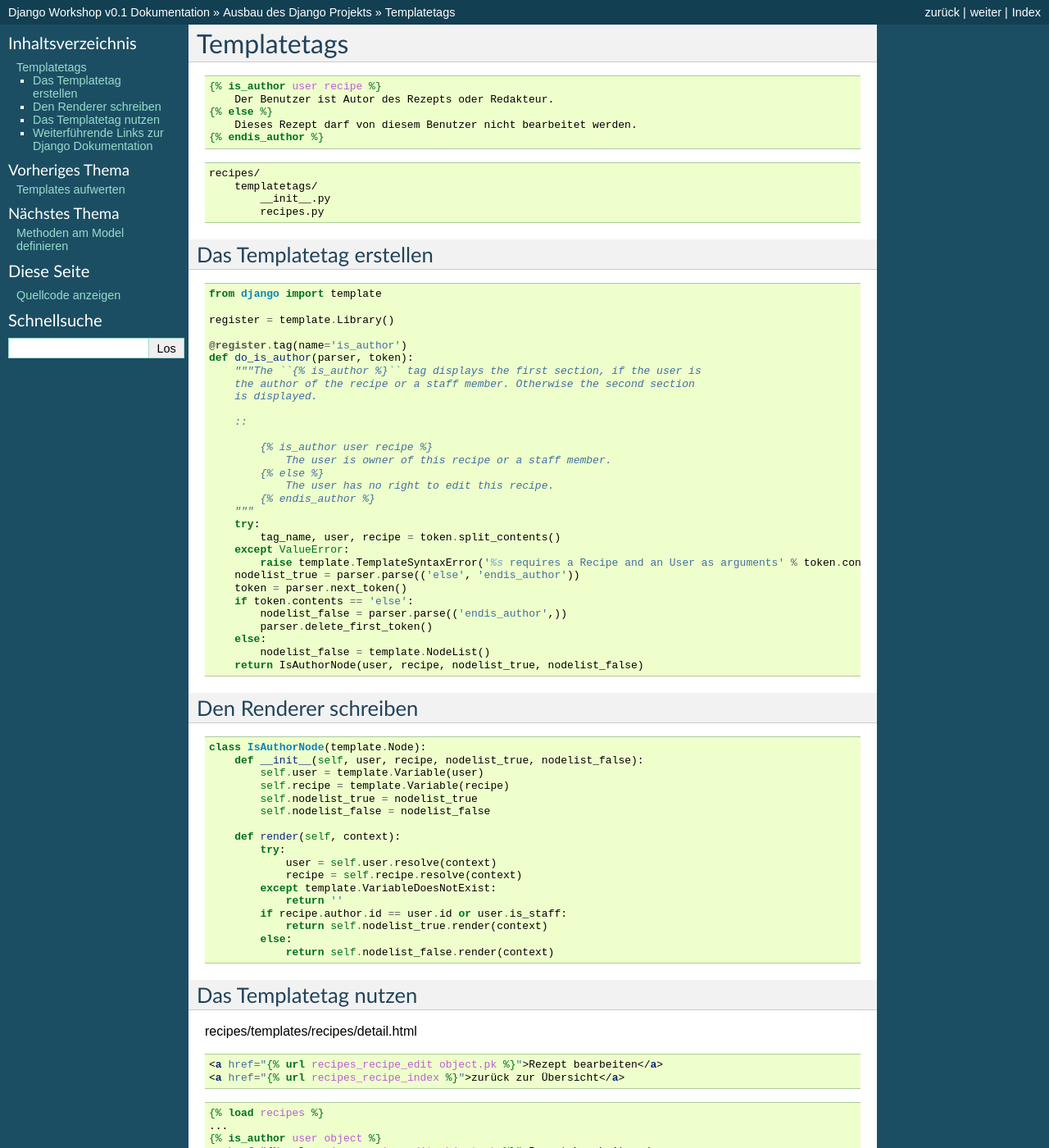
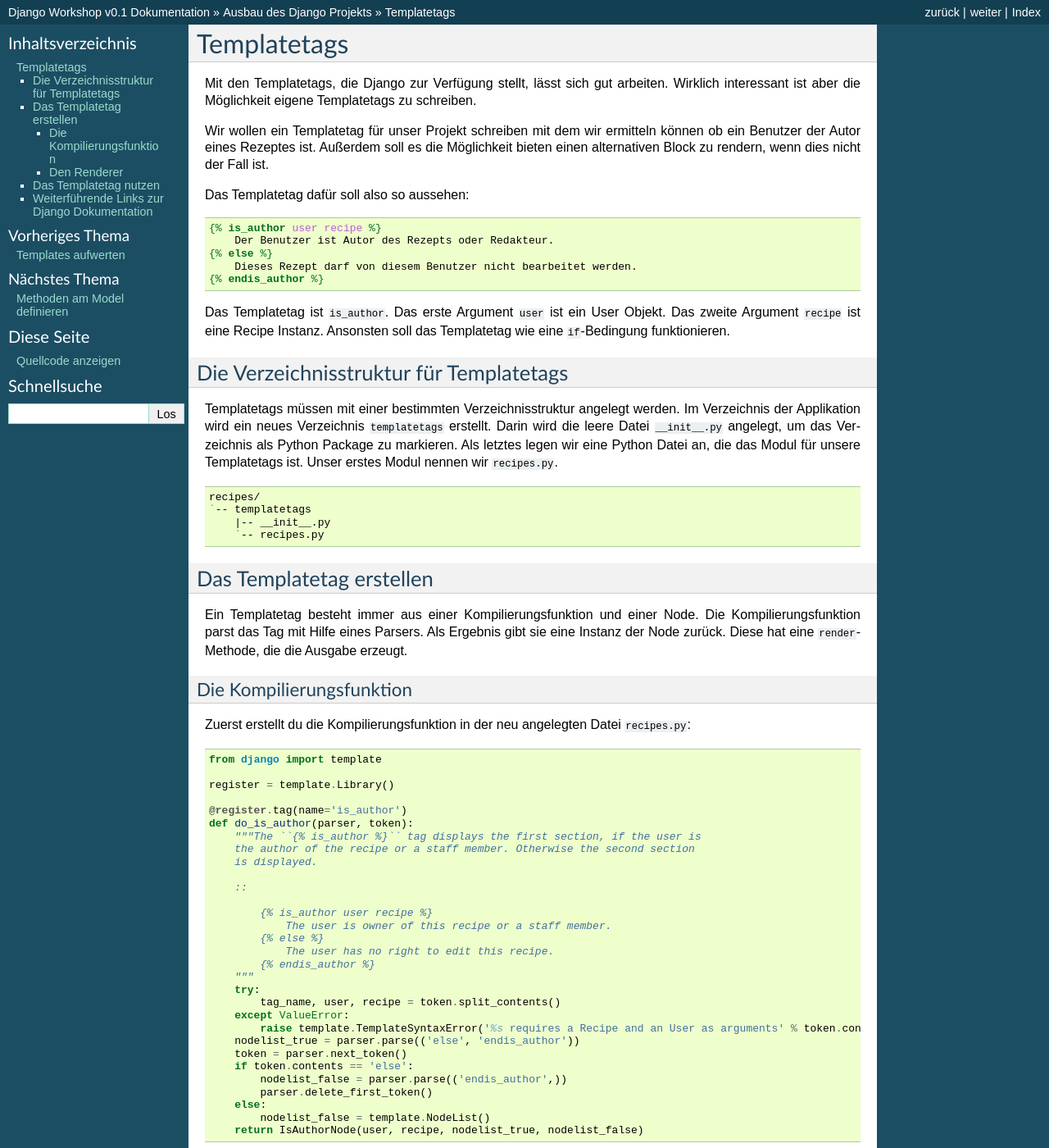
Before and after one commit to keimlink/django-workshop, a Sphinx documentation site: the page built from docs/ausbau/templatetags.rst, in a window 1280 px wide and 1400 px high. Shown: the whole window at 82% size. Built offline with Sphinx 7.4.7, drawn with Linux system fonts in a browser that asks for light colours; some of the changed text lies outside the part shown.

Commit message:
Kapitel über Templatetags mit Text versehen.

```diff
--- a/docs/ausbau/templatetags.rst
+++ b/docs/ausbau/templatetags.rst
@@ -1,5 +1,11 @@
 Templatetags
 ************
+
+Mit den Templatetags, die Django zur Verfügung stellt, lässt sich gut arbeiten. Wirklich interessant ist aber die Möglichkeit eigene Templatetags zu schreiben.
+
+Wir wollen ein Templatetag für unser Projekt schreiben mit dem wir ermitteln können ob ein Benutzer der Autor eines Rezeptes ist. Außerdem soll es die Möglichkeit bieten einen alternativen Block zu rendern, wenn dies nicht der Fall ist.
+
+Das Templatetag dafür soll also so aussehen:
 
 ..  code-block:: html+django
 
@@ -9,15 +15,29 @@ Templatetags
         Dieses Rezept darf von diesem Benutzer nicht bearbeitet werden.
     {% endis_author %}
 
+Das Templatetag ist ``is_author``. Das erste Argument ``user`` ist ein User Objekt. Das zweite Argument ``recipe`` ist eine Recipe Instanz. Ansonsten soll das Templatetag wie eine ``if``-Bedingung funktionieren.
+
+Die Verzeichnisstruktur für Templatetags
+========================================
+
+Templatetags müssen mit einer bestimmten Verzeichnisstruktur angelegt werden. Im Verzeichnis der Applikation wird ein neues Verzeichnis ``templatetags`` erstellt. Darin wird die leere Datei ``__init__.py`` angelegt, um das Verzeichnis als Python Package zu markieren. Als letztes legen wir eine Python Datei an, die das Modul für unsere Templatetags ist. Unser erstes Modul nennen wir ``recipes.py``.
+
 ..  code-block:: bash
 
     recipes/
-        templatetags/
-            __init__.py
-            recipes.py
+    `-- templatetags
+        |-- __init__.py
+        `-- recipes.py
 
 Das Templatetag erstellen
 =========================
+
+Ein Templatetag besteht immer aus einer Kompilierungsfunktion und einer Node. Die Kompilierungsfunktion parst das Tag mit Hilfe eines Parsers. Als Ergebnis gibt sie eine Instanz der Node zurück. Diese hat eine ``render``-Methode, die die Ausgabe erzeugt.
+
+Die Kompilierungsfunktion
+-------------------------
+
+Zuerst erstellt du die Kompilierungsfunktion in der neu angelegten Datei ``recipes.py``:
 
 ..  code-block:: python
 
@@ -52,8 +72,10 @@ Das Templatetag erstellen
             nodelist_false = template.NodeList()
         return IsAuthorNode(user, recipe, nodelist_true, nodelist_false)
 
-Den Renderer schreiben
-======================
+Den Renderer
+------------
+
+Danach schreibst du die Node, die die Ausgabe rendert:
 
 ..  code-block:: python
 
@@ -78,17 +100,29 @@ Den Renderer schreiben
 Das Templatetag nutzen
 ======================
 
-recipes/templates/recipes/detail.html
+Nun kannst du das neue Templatetag nutzen, zum Beispiel im Template ``recipes/templates/recipes/detail.html``.
+
+Dazu muss zuerst unser Templatetag geladen werden. Das machst du am besten im Kopf des Templates:
+
+..  code-block:: html+django
+
+    {% load recipes %}
+
+..  note::
+
+    Der Bezeichner hinter dem ``load`` Templatetag ist immer der Name des Python Moduls, dass die Templatetags enthält, die geladen werden sollen (ohne die Endung ".py"). Das Python Modul muss sich im Verzeichnis ``templatetags`` einer installierten Applikation befinden.
+
+Dann ersetzt du diese beiden Zeilen:
 
 ..  code-block:: html+django
 
     <a href="{% url recipes_recipe_edit object.pk %}">Rezept bearbeiten</a>
     <a href="{% url recipes_recipe_index %}">zurück zur Übersicht</a>
 
+Mit dem neuen Templatetag:
+
 ..  code-block:: html+django
 
-    {% load recipes %}
-    ...
     {% is_author user object %}
     <a href="{% url recipes_recipe_edit object.pk %}">Rezept bearbeiten</a>
     {% else %}
```
